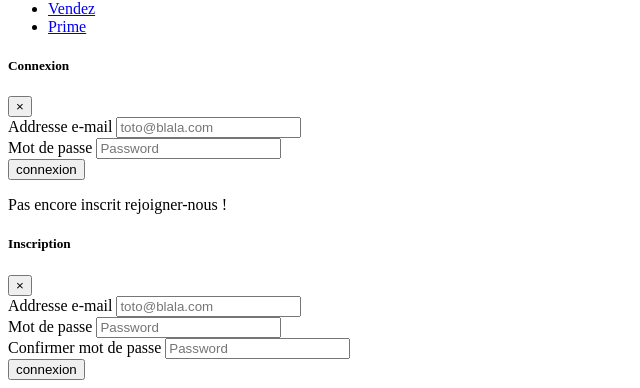
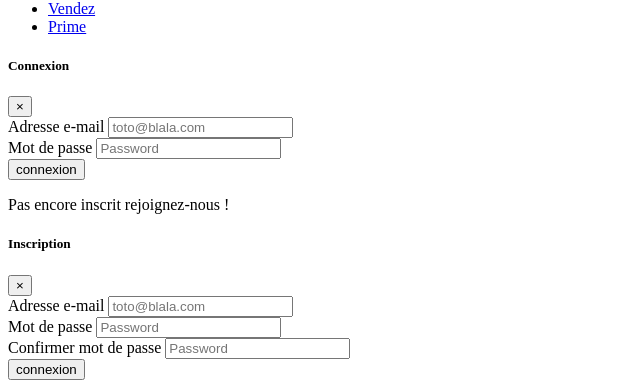
Before and after one commit to DarkMalgos/amazstrap, a PHP site: page /header.html in a window 1280 px wide. Shown: the part 580-968 px from the top of the page, without its empty margins (0-640 px from the left). Run offline with PHP 8.4, Linux system fonts and the light colour scheme.

Commit message:
correction orthographe

```diff
--- a/views/header.html
+++ b/views/header.html
@@ -75,7 +75,7 @@
                 <div class="modal-body">
                     <form>
                         <div class="form-group">
-                            <label for="exampleInputEmail1">Addresse e-mail</label>
+                            <label for="exampleInputEmail1">Adresse e-mail</label>
                             <input type="email" class="form-control" id="exampleInputEmail1" aria-describedby="emailHelp" placeholder="toto@blala.com">
                         </div>
                         <div class="form-group">
@@ -86,7 +86,7 @@
                     </form>
                 </div>
                 <div class="modal-footer">
-                    <p data-dismiss="modal" data-toggle="modal" data-target="#inscriptionModal" style="cursor: pointer">Pas encore inscrit rejoigner-nous !</p>
+                    <p data-dismiss="modal" data-toggle="modal" data-target="#inscriptionModal" style="cursor: pointer">Pas encore inscrit rejoignez-nous !</p>
                 </div>
             </div>
         </div>
@@ -103,7 +103,7 @@
                 <div class="modal-body">
                     <form>
                         <div class="form-group">
-                            <label for="exampleInputEmail2">Addresse e-mail</label>
+                            <label for="exampleInputEmail2">Adresse e-mail</label>
                             <input type="email" class="form-control" id="exampleInputEmail2" aria-describedby="emailHelp" placeholder="toto@blala.com">
                         </div>
                         <div class="form-group">
--- a/views/index.php
+++ b/views/index.php
@@ -2,7 +2,7 @@
 <html lang="fr">
 <head>
     <meta charset="UTF-8">
-    <title>Amazone</title>
+    <title>Amazon</title>
     <meta name="viewport" content="width=device-width, initial-scale=1, shrink-to-fit=no">
     <link rel="stylesheet" href="../assets/css/bootstrap.min.css">
     <link rel="stylesheet" href="../assets/fonts/font-awesome-4.7.0/css/font-awesome.min.css">
```
